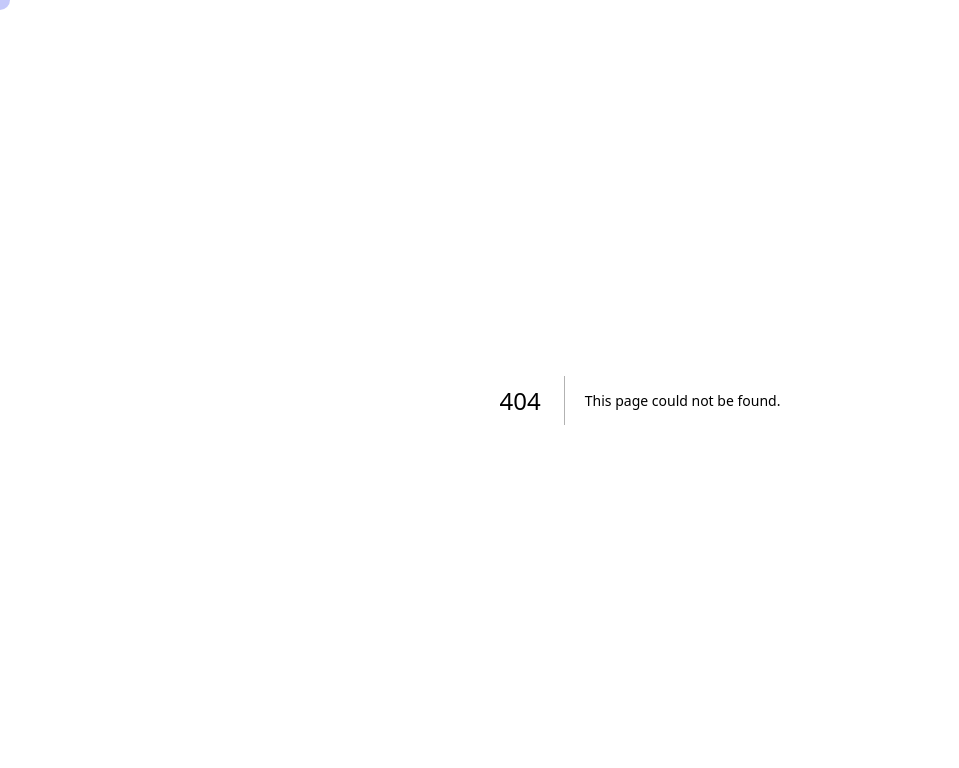
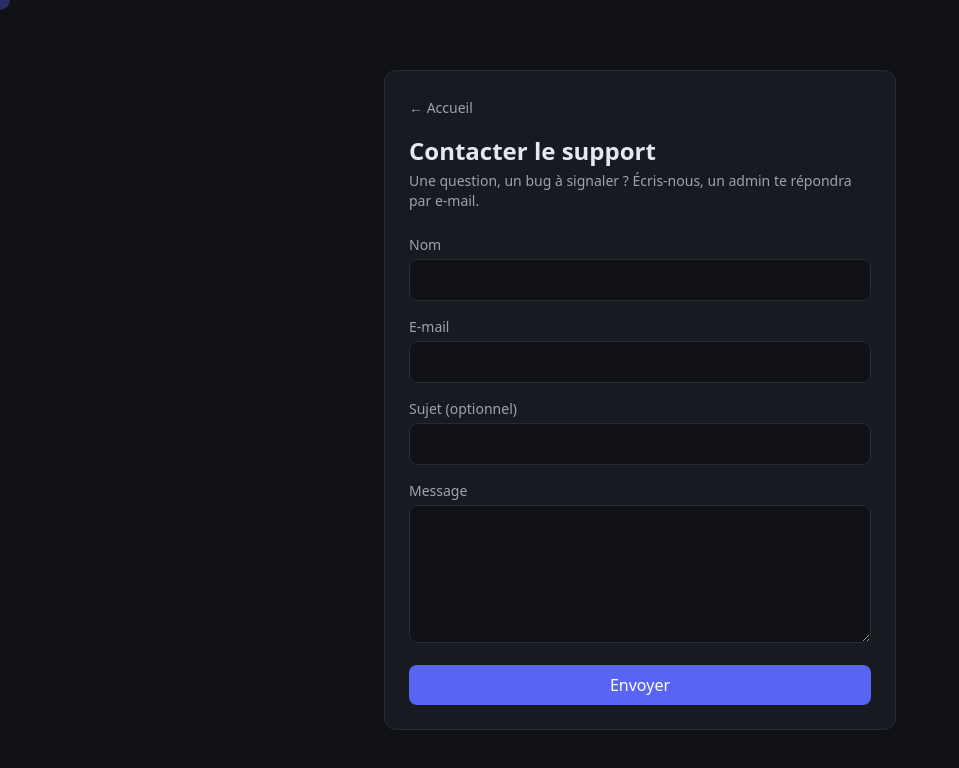
Before and after one commit to DidjoThekid/DTK-Discord-bot, a Next.js app: page /support in a window 1280 px wide. Before the commit this address had no page. Shown: the top 768 px of the page, without its empty margins (0-959 px from the left). Built offline with nearby package versions, Linux system fonts and the light colour scheme.

Commit message:
Implement support page with form handling
This component manages a support form with state for user input, submission handling, and feedback messages.

```diff
--- /dev/null
+++ b/src/app/support/page.tsx
@@ -0,0 +1,109 @@
+"use client";
+
+import { useState } from "react";
+import Link from "next/link";
+
+export default function SupportPage() {
+  const [form, setForm] = useState({ name: "", email: "", subject: "", message: "" });
+  const [sent, setSent] = useState(false);
+  const [error, setError] = useState("");
+  const [loading, setLoading] = useState(false);
+
+  function update<K extends keyof typeof form>(key: K, value: string) {
+    setForm((f) => ({ ...f, [key]: value }));
+  }
+
+  async function handleSubmit(e: React.FormEvent) {
+    e.preventDefault();
+    setError("");
+    setLoading(true);
+
+    try {
+      const res = await fetch("/api/support", {
+        method: "POST",
+        headers: { "Content-Type": "application/json" },
+        body: JSON.stringify(form),
+      });
+      const data = await res.json();
+
+      if (!res.ok) {
+        setError(data.error ?? "Une erreur est survenue.");
+        return;
+      }
+
+      setSent(true);
+    } catch {
+      setError("Erreur de connexion au serveur. Réessayez.");
+    } finally {
+      setLoading(false);
+    }
+  }
+
+  return (
+    <main className="flex min-h-screen items-center justify-center px-4 py-10">
+      <div className="card w-full max-w-lg p-6">
+        <Link href="/" className="text-sm text-gray-400 hover:text-white">
+          ← Accueil
+        </Link>
+
+        <h1 className="text-2xl font-bold mt-4 mb-1">Contacter le support</h1>
+        <p className="text-gray-400 text-sm mb-6">
+          Une question, un bug à signaler ? Écris-nous, un admin te répondra par e-mail.
+        </p>
+
+        {sent ? (
+          <p className="text-green-400">Message envoyé ! Merci, on te répond dès que possible.</p>
+        ) : (
+          <form onSubmit={handleSubmit} className="space-y-4">
+            <div>
+              <label className="block text-sm mb-1 text-gray-400">Nom</label>
+              <input
+                required
+                className="input"
+                value={form.name}
+                onChange={(e) => update("name", e.target.value)}
+              />
+            </div>
+
+            <div>
+              <label className="block text-sm mb-1 text-gray-400">E-mail</label>
+              <input
+                type="email"
+                required
+                className="input"
+                value={form.email}
+                onChange={(e) => update("email", e.target.value)}
+              />
+            </div>
+
+            <div>
+              <label className="block text-sm mb-1 text-gray-400">Sujet (optionnel)</label>
+              <input
+                className="input"
+                value={form.subject}
+                onChange={(e) => update("subject", e.target.value)}
+              />
+            </div>
+
+            <div>
+              <label className="block text-sm mb-1 text-gray-400">Message</label>
+              <textarea
+                required
+                rows={5}
+                className="input"
+                value={form.message}
+                onChange={(e) => update("message", e.target.value)}
+              />
+            </div>
+
+            {error && <p className="text-red-400 text-sm">{error}</p>}
+
+            <button type="submit" disabled={loading} className="btn-primary w-full">
+              {loading ? "Envoi..." : "Envoyer"}
+            </button>
+          </form>
+        )}
+      </div>
+    </main>
+  );
+}
```
